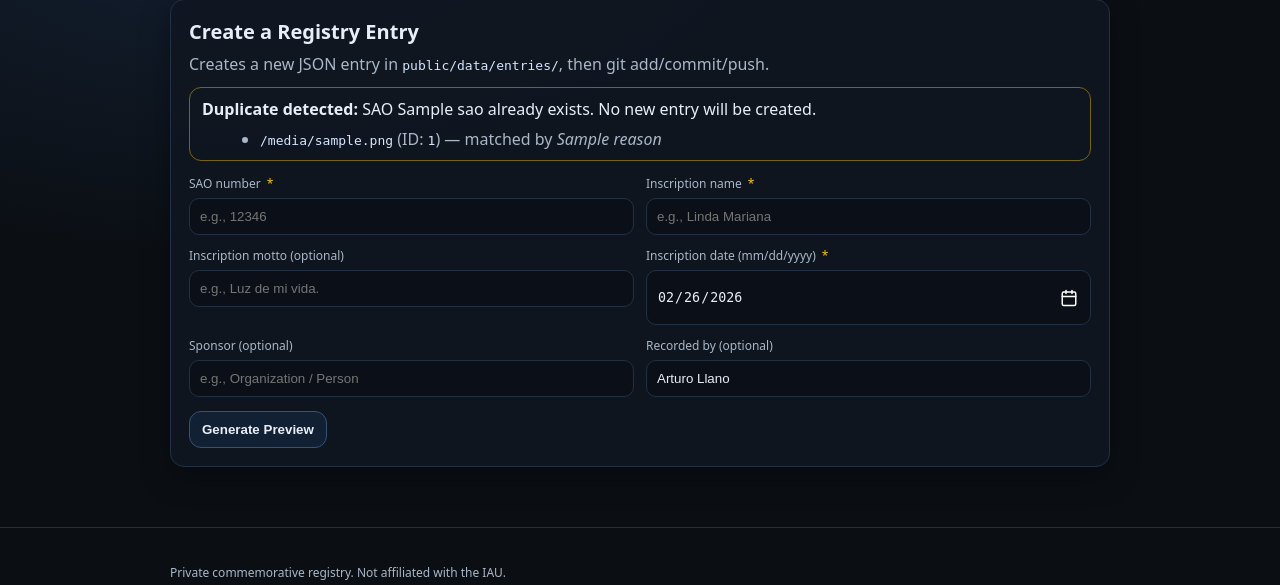
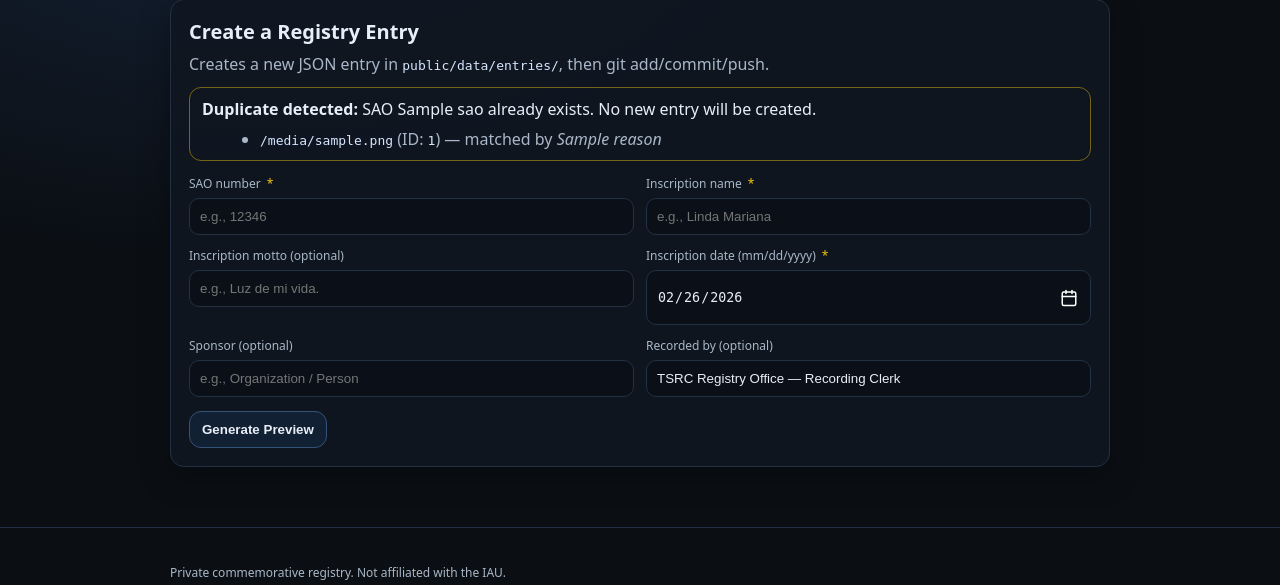
Before and after one commit to ArturoLlano/stellarregistrycommittee, a Flask app: template tools/registrar/templates/index.html in a window 1280 px wide. Shown: the part 106-691 px from the top of the page. Run offline with Flask 3, Linux system fonts and the light colour scheme; the template is opened without the code that fills it: most values are stand-ins (such as "Sample title", 1, 10 or a date in 2020).

Commit message:
recorded by

```diff
--- a/tools/registrar/templates/index.html
+++ b/tools/registrar/templates/index.html
@@ -64,11 +64,12 @@
                  value="{{ (form.sponsor if form else '') }}" placeholder="e.g., Organization / Person" />
         </label>
 
-        <!-- 6) Recorded by (prefill Arturo Llano) -->
+        <!-- 6) Recorded by (default: TSRC Registry Office — Recording Clerk) -->
         <label>
           <span>Recorded by (optional)</span>
           <input name="recorded_by"
-                 value="{{ (form.recorded_by if form else '') }}" placeholder="e.g., Arturo Llano" />
+                 value="{{ (form.recorded_by if form else '') }}"
+                 placeholder="e.g., TSRC Registry Office — Recording Clerk" />
         </label>
       </div>
 
@@ -91,7 +92,7 @@
 
         // Prefill recorded_by if empty
         var rb = document.querySelector('input[name="recorded_by"]');
-        if (rb && !rb.value) rb.value = 'Arturo Llano';
+        if (rb && !rb.value) rb.value = 'TSRC Registry Office — Recording Clerk';
 
         // Open native date picker on focus/click (Chromium/Safari). Safe no-op elsewhere.
         if (d) {
```
